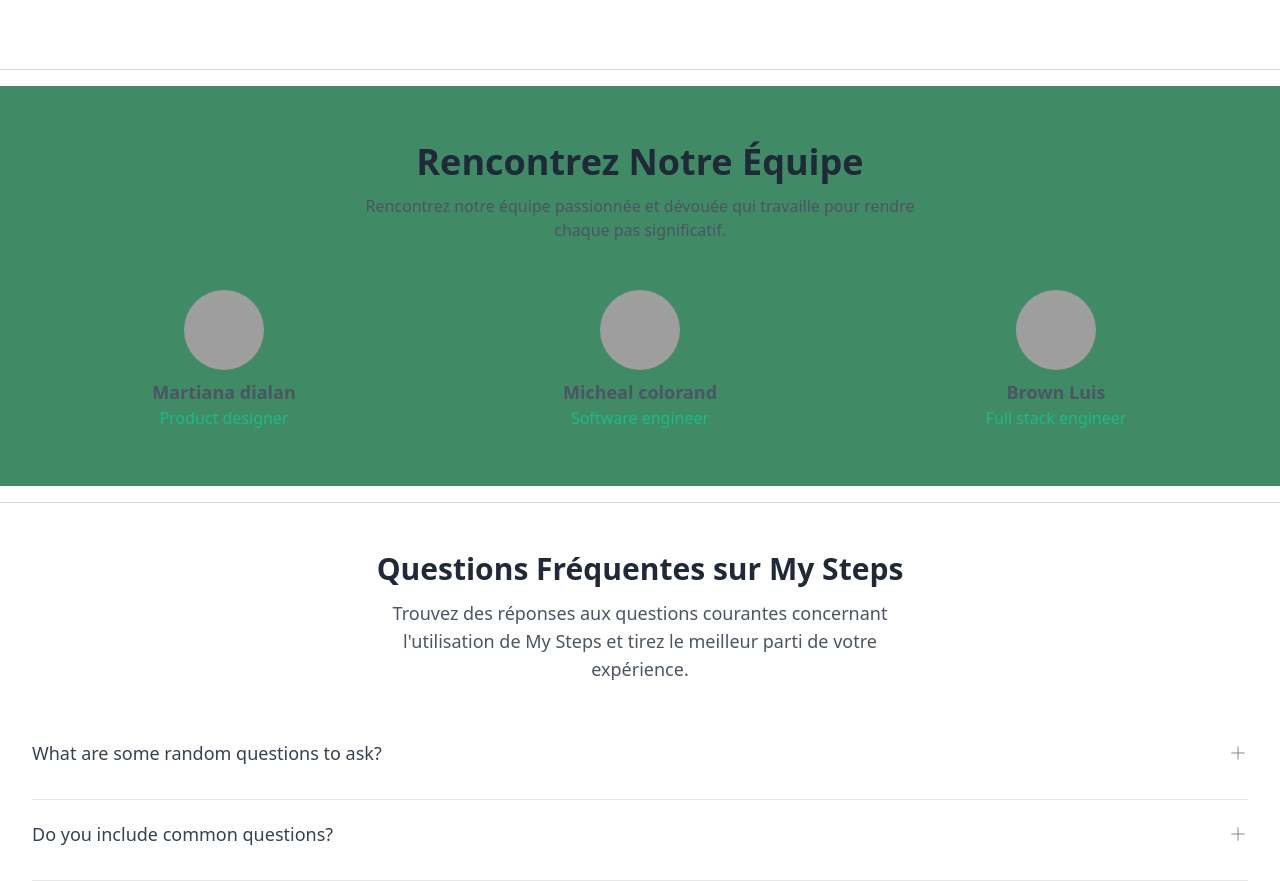
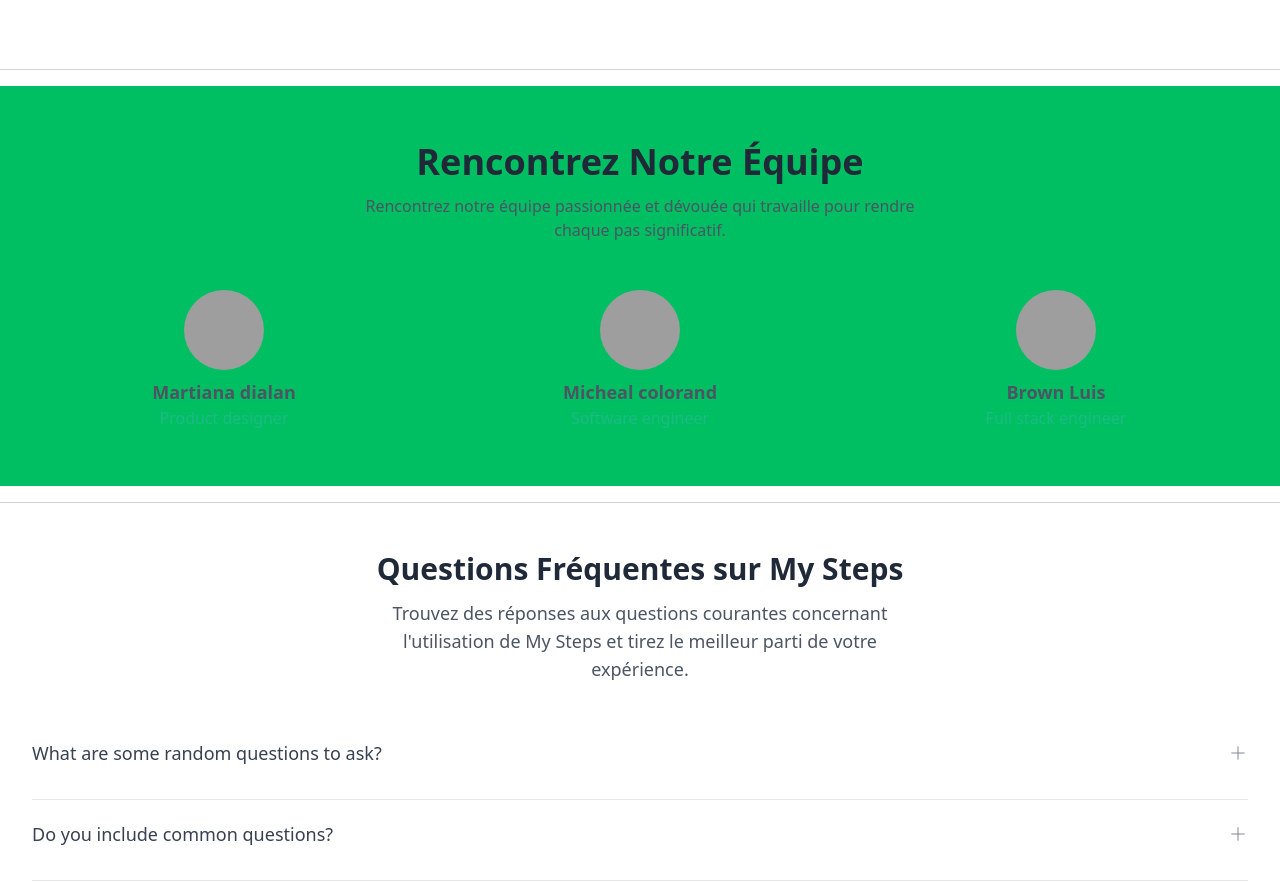
Before and after one commit to julienawonga/mysteps, a plain HTML site: page index.html in a window 1280 px wide. Shown: the part 1121-2004 px from the top of the page. Drawn offline with nearby package versions, Linux system fonts and the light colour scheme; grey boxes are pictures that could not be loaded.

```diff
--- a/styles.css
+++ b/styles.css
@@ -7,5 +7,5 @@
 }
 
 #ourteam{
-    background-color: #418A66;
+    background-color: #00BF63;
 }
```
